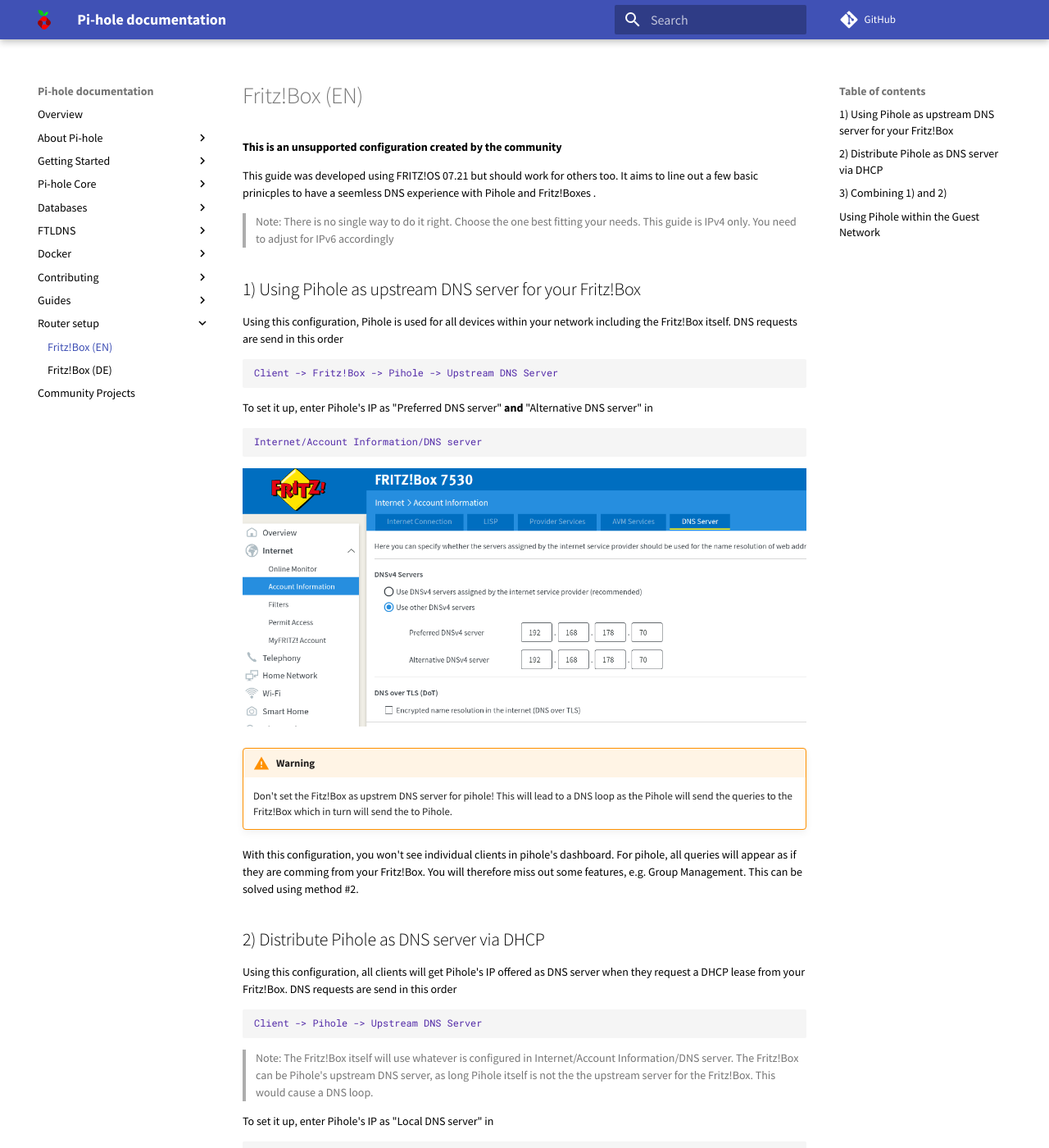
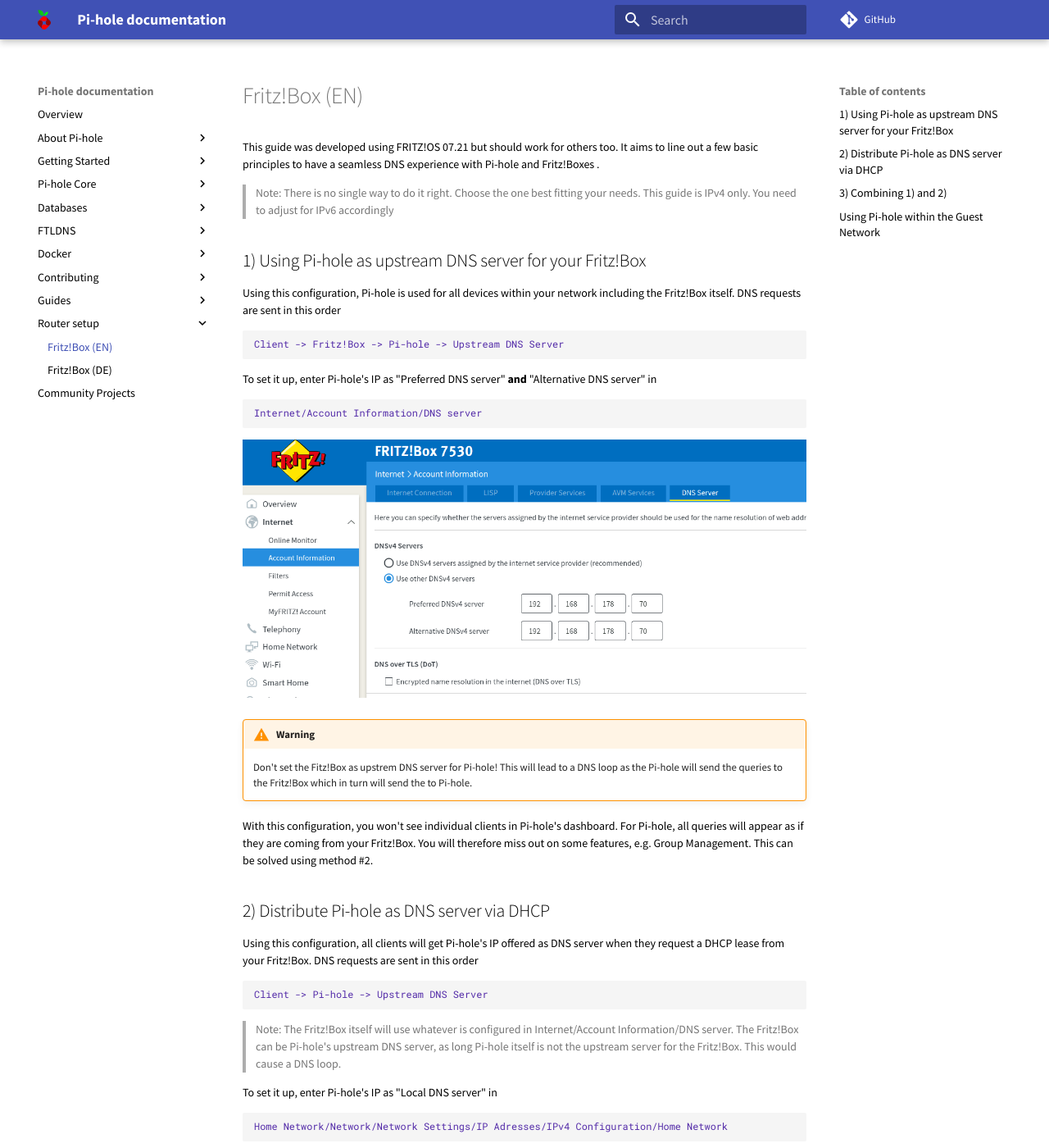
Before and after one commit to pi-hole/docs, an MkDocs documentation site: the page built from docs/routers/fritzbox.md, in a window 1280 px wide and 1400 px high. Shown: the whole window at 82% size. Built offline with MkDocs 1.6.1 and Material for MkDocs 9.7.7, drawn with Linux system fonts in a browser that asks for light colours; comment, search, counter and statistics services are not loaded; some of the changed text lies outside the part shown.

Commit message:
Address DL's comments
Signed-off-by: yubiuser <ckoenig@posteo.de>

````diff
--- a/docs/routers/fritzbox.md
+++ b/docs/routers/fritzbox.md
@@ -1,20 +1,18 @@
-**This is an unsupported configuration created by the community**
-
-This guide was developed using FRITZ!OS 07.21 but should work for others too. It aims to line out a few basic prinicples to have a seemless DNS experience with Pihole and Fritz!Boxes .
+This guide was developed using FRITZ!OS 07.21 but should work for others too. It aims to line out a few basic principles to have a seamless DNS experience with Pi-hole and Fritz!Boxes .
 
 > Note:
 There is no single way to do it right. Choose the one best fitting your needs.
 This guide is IPv4 only. You need to adjust for IPv6 accordingly
 
-## 1) Using Pihole as upstream DNS server for your Fritz!Box
+## 1) Using Pi-hole as upstream DNS server for your Fritz!Box
 
-Using this configuration, Pihole is used for all devices within your network including the Fritz!Box itself. DNS requests are send in this order
+Using this configuration, Pi-hole is used for all devices within your network including the Fritz!Box itself. DNS requests are sent in this order
 
 ```bash
-Client -> Fritz!Box -> Pihole -> Upstream DNS Server
+Client -> Fritz!Box -> Pi-hole -> Upstream DNS Server
 ```
 
-To set it up, enter Pihole's IP as "Preferred DNS server" **and** "Alternative DNS server" in
+To set it up, enter Pi-hole's IP as "Preferred DNS server" **and** "Alternative DNS server" in
 
 ```bash
 Internet/Account Information/DNS server
@@ -23,25 +21,25 @@
 ![Screenshot of Fritz!Box WAN DNS Configuration](../images/fritzbox-wan-dns.png)
 
 !!! warning
-    Don't set the Fitz!Box as upstrem DNS server for pihole! This will lead to a DNS loop as the Pihole will send the queries to the Fritz!Box which in turn will send the to Pihole.
+    Don't set the Fitz!Box as upstrem DNS server for Pi-hole! This will lead to a DNS loop as the Pi-hole will send the queries to the Fritz!Box which in turn will send the to Pi-hole.
 
-With this configuration, you won't see individual clients in pihole's dashboard. For pihole, all queries will appear as if they are comming from your Fritz!Box. You will therefore miss out some features, e.g. Group Management. This can be solved using method #2.
+With this configuration, you won't see individual clients in Pi-hole's dashboard. For Pi-hole, all queries will appear as if they are coming from your Fritz!Box. You will therefore miss out on some features, e.g. Group Management. This can be solved using method #2.
 
 
-## 2) Distribute Pihole as DNS server via DHCP
+## 2) Distribute Pi-hole as DNS server via DHCP
 
-Using this configuration, all clients will get Pihole's IP offered as DNS server when they request a DHCP lease from your Fritz!Box.
-DNS requests are send in this order
+Using this configuration, all clients will get Pi-hole's IP offered as DNS server when they request a DHCP lease from your Fritz!Box.
+DNS requests are sent in this order
 
 ```bash
-Client -> Pihole -> Upstream DNS Server
+Client -> Pi-hole -> Upstream DNS Server
 ```
 
 > Note:
 The Fritz!Box itself will use whatever is configured in Internet/Account Information/DNS server.
-The Fritz!Box can be Pihole's upstream DNS server, as long Pihole itself is not the the upstream server for the Fritz!Box. This would  cause a DNS loop.
+The Fritz!Box can be Pi-hole's upstream DNS server, as long Pi-hole itself is not the upstream server for the Fritz!Box. This would  cause a DNS loop.
 
-To set it up, enter Pihole's IP as "Local DNS server" in
+To set it up, enter Pi-hole's IP as "Local DNS server" in
 
 ```bash
 Home Network/Network/Network Settings/IP Adresses/IPv4 Configuration/Home Network
@@ -52,20 +50,20 @@
 >Note:
 Clients will notice changes in DHCP settings only after they acquire a new DHCP lease. The easiest way to force a renewal is to dis/reconnect the client from the network.
 
-You should see individual clients in Pihole's web dashboard.
+You should see individual clients in Pi-hole's web dashboard.
 
 ## 3) Combining 1) and 2)
 
-You can combine 1) and 2) which will let all clients  send DNS requests to your Pihole **and** the Fritz!Box itself as well.
+You can combine 1) and 2) which will let all clients  send DNS requests to your Pi-hole **and** the Fritz!Box itself as well.
 
 ```bash
-Client (incl. Fritz!Box) -> Pihole -> Upstream DNS Server
+Client (incl. Fritz!Box) -> Pi-hole -> Upstream DNS Server
 ```
 
 !!! warning
-    Don't set the Fritz!Box as upstrem DNS server for pihole! This will lead to a DNS loop as the Pihole will send the queries to the Fritz!Box which in turn will send the to Pihole
+    Don't set the Fritz!Box as upstrem DNS server for Pi-hole! This will lead to a DNS loop as the Pi-hole will send the queries to the Fritz!Box which in turn will send the to Pi-hole
 
-## Using Pihole within the Guest Network
+## Using Pi-hole within the Guest Network
 
 You may have noticed, that there is no option to set the DNS server for the guest network in
 
@@ -73,4 +71,4 @@
 Home Network/Network/Network Settings/IP Adresses/IPv4 Configuration/Guest Network
 ```
 
-The Fritz!Box always set its own IP as DNS server for  the guest network. To filter its traffic, you have to setup Pihole as upstream DNS server for your Fritz!Box (see #1). As there is no other option, all DNS requests from your guest network will appear as coming from your Fritz!Box.
+The Fritz!Box always sets its own IP as DNS server for  the guest network. To filter its traffic, you have to setup Pi-hole as upstream DNS server for your Fritz!Box (see #1). As there is no other option, all DNS requests from your guest network will appear as coming from your Fritz!Box.
````
Also changed, not shown: docs/routers/fritzbox-de.md (+19 -21 lines).
